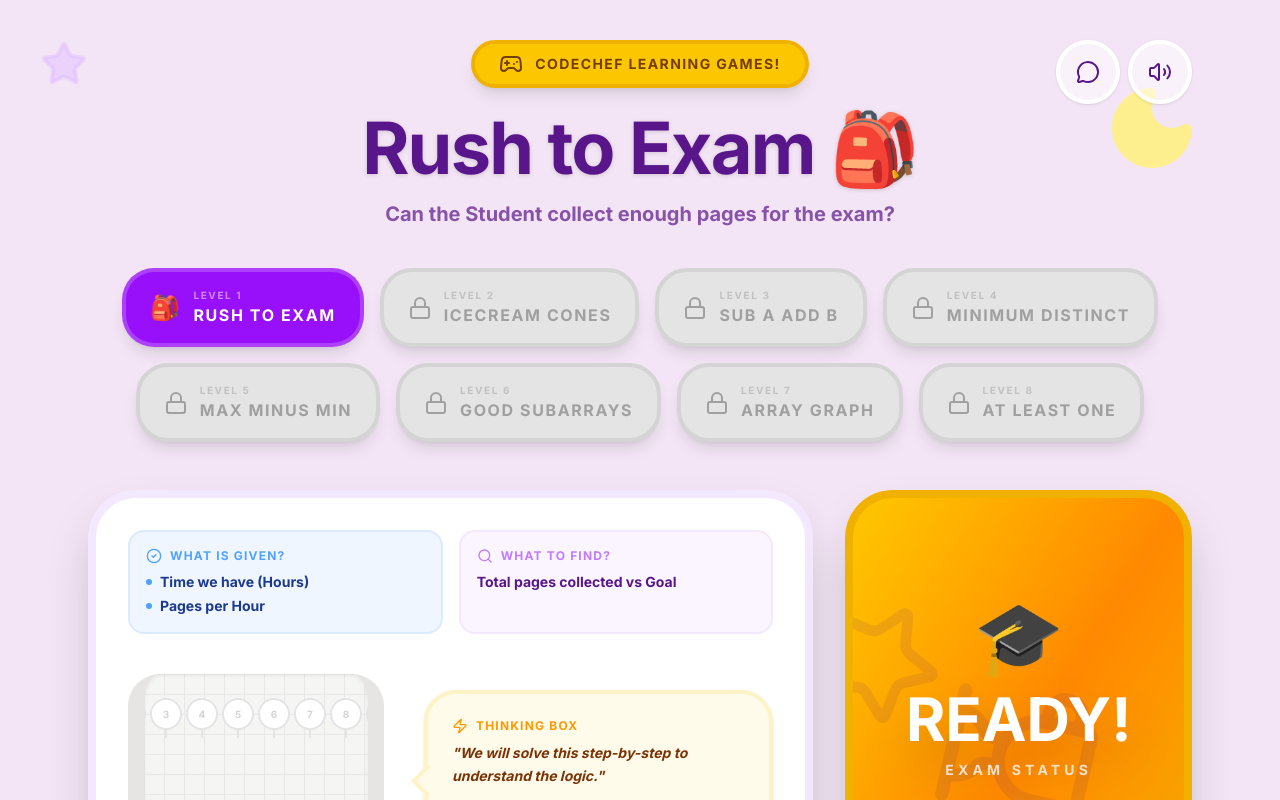
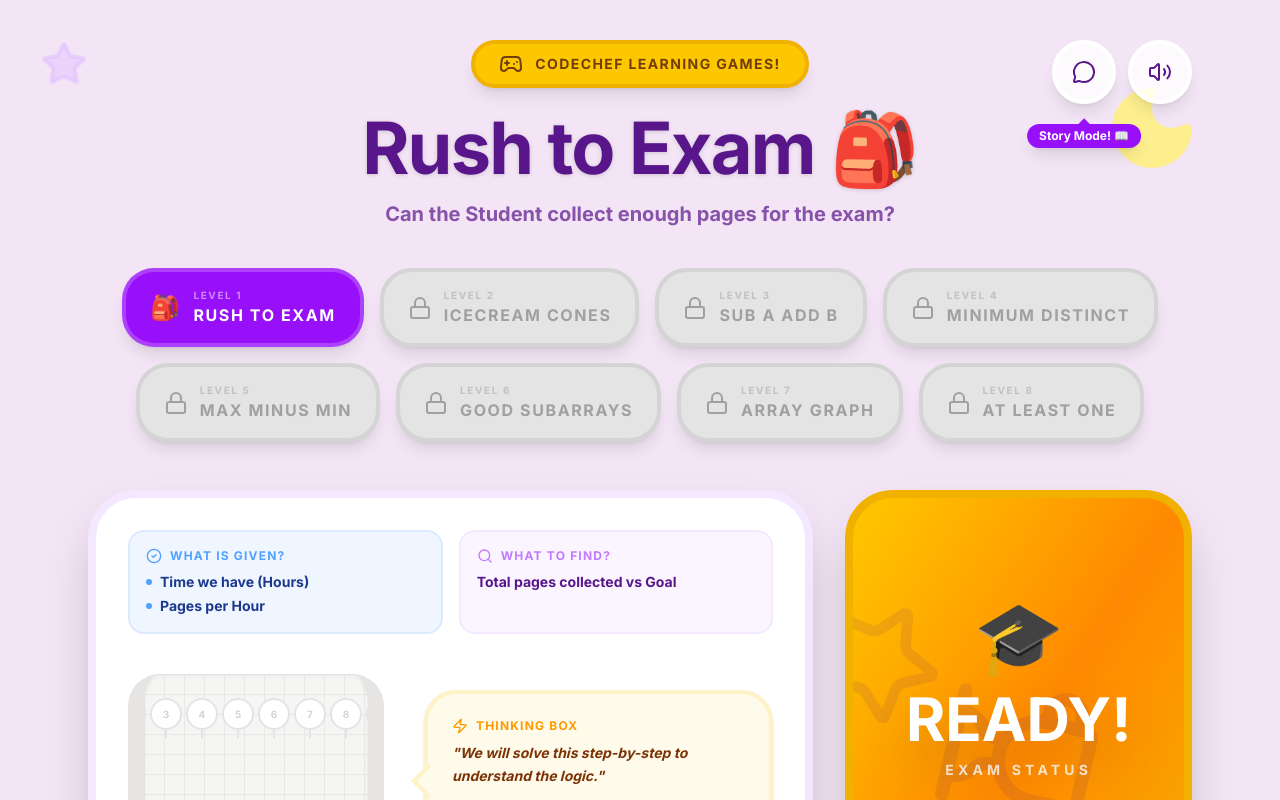
Before and after one commit to surajsahani/Step-Smile, a React (Vite) app: page / in a window 1280 px wide. Shown: the top 800 px of the page. Built offline with nearby package versions, Linux system fonts and the light colour scheme.

Commit message:
Make chat button more playful and kid-friendly with smooth animations and celebrations

```diff
--- a/src/App.tsx
+++ b/src/App.tsx
@@ -287,8 +287,18 @@ export default function App() {
   const [showSettings, setShowSettings] = useState(false);
   const [soundEnabled, setSoundEnabled] = useState(true);
   const [storyMode, setStoryMode] = useState(false);
+  const [showModeSwitch, setShowModeSwitch] = useState(false);
 
   const mainControls = useAnimation();
+
+  // Celebration effect when switching to story mode
+  const handleStoryModeToggle = () => {
+    setStoryMode(!storyMode);
+    if (!storyMode) {
+      setShowModeSwitch(true);
+      setTimeout(() => setShowModeSwitch(false), 2000);
+    }
+  };
   const simulationRef = useRef<NodeJS.Timeout | null>(null);
 
   const currentProblemDef = useMemo(() =>
@@ -516,6 +526,35 @@ export default function App() {
   return (
     <div className={`min-h-screen ${currentProblemDef.theme.bg} ${currentProblemDef.theme.text} font-sans selection:bg-yellow-200 overflow-hidden relative transition-colors duration-700`}>
 
+      {/* Mode Switch Celebration */}
+      <AnimatePresence>
+        {showModeSwitch && (
+          <motion.div
+            initial={{ opacity: 0, scale: 0.5, y: -50 }}
+            animate={{ opacity: 1, scale: 1, y: 0 }}
+            exit={{ opacity: 0, scale: 0.5, y: -50 }}
+            transition={{ type: "spring", stiffness: 300, damping: 20 }}
+            className="fixed top-24 left-1/2 -translate-x-1/2 z-[100] bg-gradient-to-r from-purple-500 to-pink-500 text-white px-8 py-4 rounded-full shadow-2xl border-4 border-white"
+          >
+            <div className="flex items-center gap-3">
+              <motion.div
+                animate={{ rotate: [0, 360] }}
+                transition={{ duration: 0.5 }}
+              >
+                📖
+              </motion.div>
+              <span className="font-black text-lg">Story Mode Activated!</span>
+              <motion.div
+                animate={{ scale: [1, 1.3, 1] }}
+                transition={{ duration: 0.5, repeat: 2 }}
+              >
+                ✨
+              </motion.div>
+            </div>
+          </motion.div>
+        )}
+      </AnimatePresence>
+
       {/* Background Decorations */}
       <AnimatePresence mode="wait">
         {activeProblem === 'snail' && (
@@ -607,21 +646,65 @@ export default function App() {
 
         {/* Header */}
         <header className="mb-10 text-center relative">
-          <div className="absolute top-0 right-0 flex gap-2">
-            <button
-              onClick={() => setStoryMode(!storyMode)}
-              className={`p-4 rounded-full border-4 border-white shadow-sm transition-colors ${
-                storyMode ? 'bg-purple-500 text-white' : 'bg-white/50 hover:bg-white'
+          <div className="absolute top-0 right-0 flex gap-3">
+            <motion.button
+              onClick={handleStoryModeToggle}
+              whileHover={{ scale: 1.1, rotate: storyMode ? 0 : 5 }}
+              whileTap={{ scale: 0.9 }}
+              animate={{
+                scale: storyMode ? [1, 1.1, 1] : 1,
+                rotate: storyMode ? [0, -5, 5, 0] : 0
+              }}
+              transition={{
+                duration: 0.3,
+                type: "spring",
+                stiffness: 300,
+                damping: 15
+              }}
+              className={`relative p-4 rounded-full border-4 shadow-lg transition-all duration-300 ${
+                storyMode
+                  ? 'bg-gradient-to-br from-purple-500 to-pink-500 border-purple-300 shadow-purple-300'
+                  : 'bg-white/80 border-white hover:bg-white hover:shadow-xl'
               }`}
             >
-              <MessageCircle className={`w-6 h-6 ${storyMode ? 'text-white' : currentProblemDef.theme.text}`} />
-            </button>
-            <button
+              <MessageCircle className={`w-6 h-6 transition-colors ${storyMode ? 'text-white' : currentProblemDef.theme.text}`} />
+
+              {/* Playful indicator */}
+              {storyMode && (
+                <motion.div
+                  initial={{ scale: 0 }}
+                  animate={{ scale: 1 }}
+                  className="absolute -top-1 -right-1 w-4 h-4 bg-green-400 rounded-full border-2 border-white"
+                >
+                  <motion.div
+                    animate={{ scale: [1, 1.3, 1] }}
+                    transition={{ duration: 1, repeat: Infinity }}
+                    className="w-full h-full bg-green-400 rounded-full"
+                  />
+                </motion.div>
+              )}
+
+              {/* Tooltip */}
+              {!storyMode && (
+                <motion.div
+                  initial={{ opacity: 0, y: 10 }}
+                  animate={{ opacity: 1, y: 0 }}
+                  className="absolute -bottom-12 left-1/2 -translate-x-1/2 bg-purple-600 text-white px-3 py-1 rounded-full text-xs font-bold whitespace-nowrap shadow-lg pointer-events-none"
+                >
+                  Story Mode! 📖
+                  <div className="absolute -top-1 left-1/2 -translate-x-1/2 w-2 h-2 bg-purple-600 rotate-45" />
+                </motion.div>
+              )}
+            </motion.button>
+
+            <motion.button
               onClick={() => setSoundEnabled(!soundEnabled)}
-              className="p-4 rounded-full bg-white/50 border-4 border-white shadow-sm hover:bg-white transition-colors"
+              whileHover={{ scale: 1.1 }}
+              whileTap={{ scale: 0.9 }}
+              className="p-4 rounded-full bg-white/80 border-4 border-white shadow-lg hover:bg-white hover:shadow-xl transition-all duration-300"
             >
               {soundEnabled ? <Volume2 className={`w-6 h-6 ${currentProblemDef.theme.text}`} /> : <VolumeX className="w-6 h-6 text-zinc-400" />}
-            </button>
+            </motion.button>
           </div>
 
           <motion.div
@@ -677,12 +760,27 @@ export default function App() {
 
           {/* Left Column: The Game World */}
           <div className="lg:col-span-8 flex flex-col gap-6">
-            {storyMode ? (
-              <section className={`bg-white rounded-[3rem] p-8 shadow-2xl border-8 ${currentProblemDef.theme.border} relative overflow-hidden flex-1 min-h-[650px]`}>
-                <StoryMode problemId={activeProblem} soundEnabled={soundEnabled} />
-              </section>
-            ) : (
-            <section className={`bg-white rounded-[3rem] p-8 shadow-2xl border-8 ${currentProblemDef.theme.border} relative overflow-hidden flex-1 flex flex-col gap-10 min-h-[650px]`}>
+            <AnimatePresence mode="wait">
+              {storyMode ? (
+                <motion.section
+                  key="story-mode"
+                  initial={{ opacity: 0, scale: 0.95, y: 20 }}
+                  animate={{ opacity: 1, scale: 1, y: 0 }}
+                  exit={{ opacity: 0, scale: 0.95, y: -20 }}
+                  transition={{ duration: 0.4, type: "spring", stiffness: 200, damping: 20 }}
+                  className={`bg-white rounded-[3rem] p-8 shadow-2xl border-8 ${currentProblemDef.theme.border} relative overflow-hidden flex-1 min-h-[650px]`}
+                >
+                  <StoryMode problemId={activeProblem} soundEnabled={soundEnabled} />
+                </motion.section>
+              ) : (
+                <motion.section
+                  key="game-mode"
+                  initial={{ opacity: 0, scale: 0.95, y: 20 }}
+                  animate={{ opacity: 1, scale: 1, y: 0 }}
+                  exit={{ opacity: 0, scale: 0.95, y: -20 }}
+                  transition={{ duration: 0.4, type: "spring", stiffness: 200, damping: 20 }}
+                  className={`bg-white rounded-[3rem] p-8 shadow-2xl border-8 ${currentProblemDef.theme.border} relative overflow-hidden flex-1 flex flex-col gap-10 min-h-[650px]`}
+                >
 
               {/* Pedagogy Header: Given & Find */}
               <div className="grid grid-cols-1 md:grid-cols-2 gap-4">
@@ -1119,8 +1217,9 @@ export default function App() {
                 </div>
               </div>
             </div>
-          </section>
-            )}
+          </motion.section>
+              )}
+            </AnimatePresence>
           </div>
 
           {/* Right Column: Settings & Big Result */}
```
